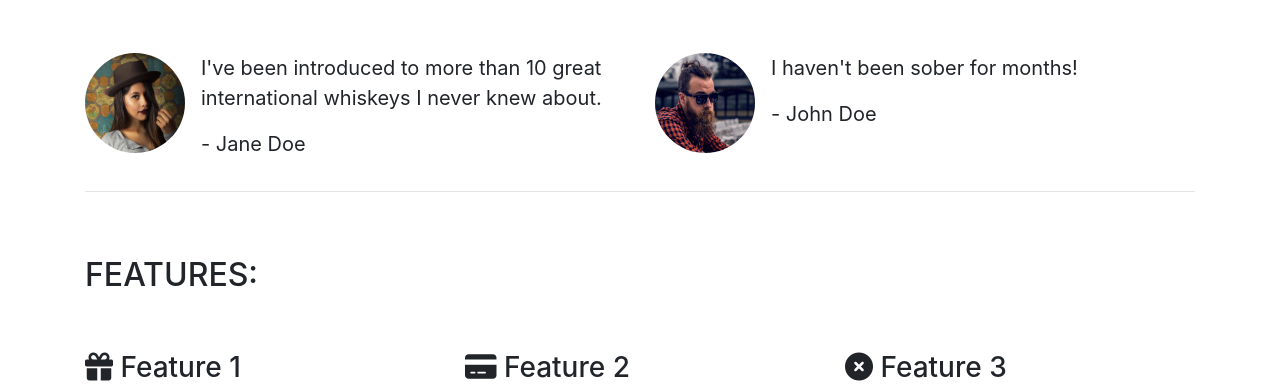
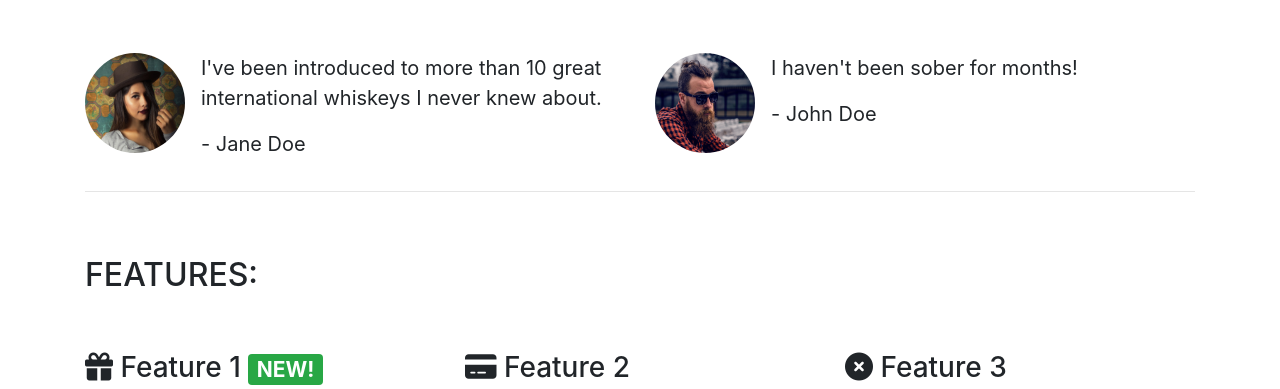
Before and after one commit to Keszi94/bootstrap, a plain HTML site: page index.html in a window 1280 px wide. Shown: the part 544-933 px from the top of the page. Drawn offline with nearby package versions, Linux system fonts and the light colour scheme.

Commit message:
Add badge to the first feature to gain attention

```diff
--- a/index.html
+++ b/index.html
@@ -97,7 +97,7 @@
             <div class="row">
                 <div class="col-12 col-md-6 col-lg-4">
                     <div class="feature">
-                        <h3><i class="fa-solid fa-gift"></i> Feature 1</h3>
+                        <h3><i class="fa-solid fa-gift"></i> Feature 1 <span class="badge badge-success">NEW!</span></h3>
                         <p>Lorem ipsum dolor sit amet, consectetur adipiscing elit, sed do eiusmod tempor incididunt ut
                             labore
                             et dolore magna aliqua. Ut enim ad minim veniam, quis nostrud exercitation ullamco laboris
```
